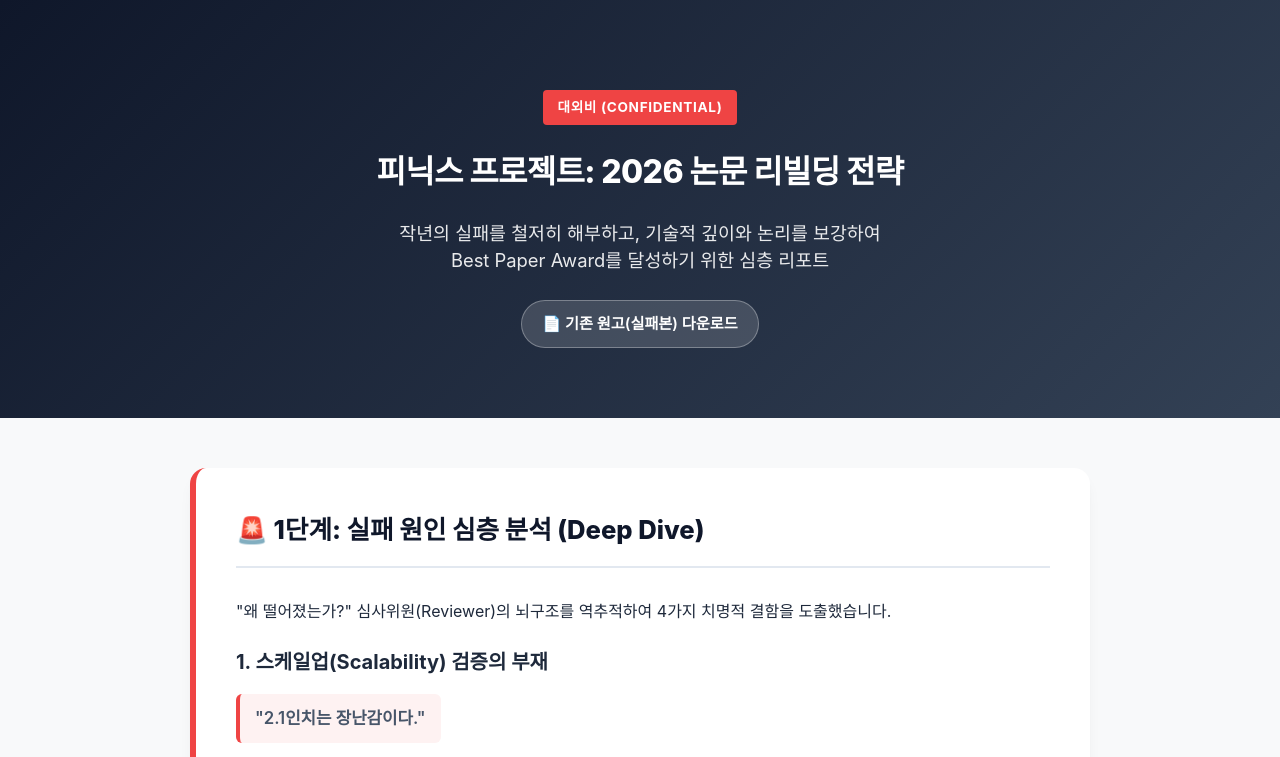
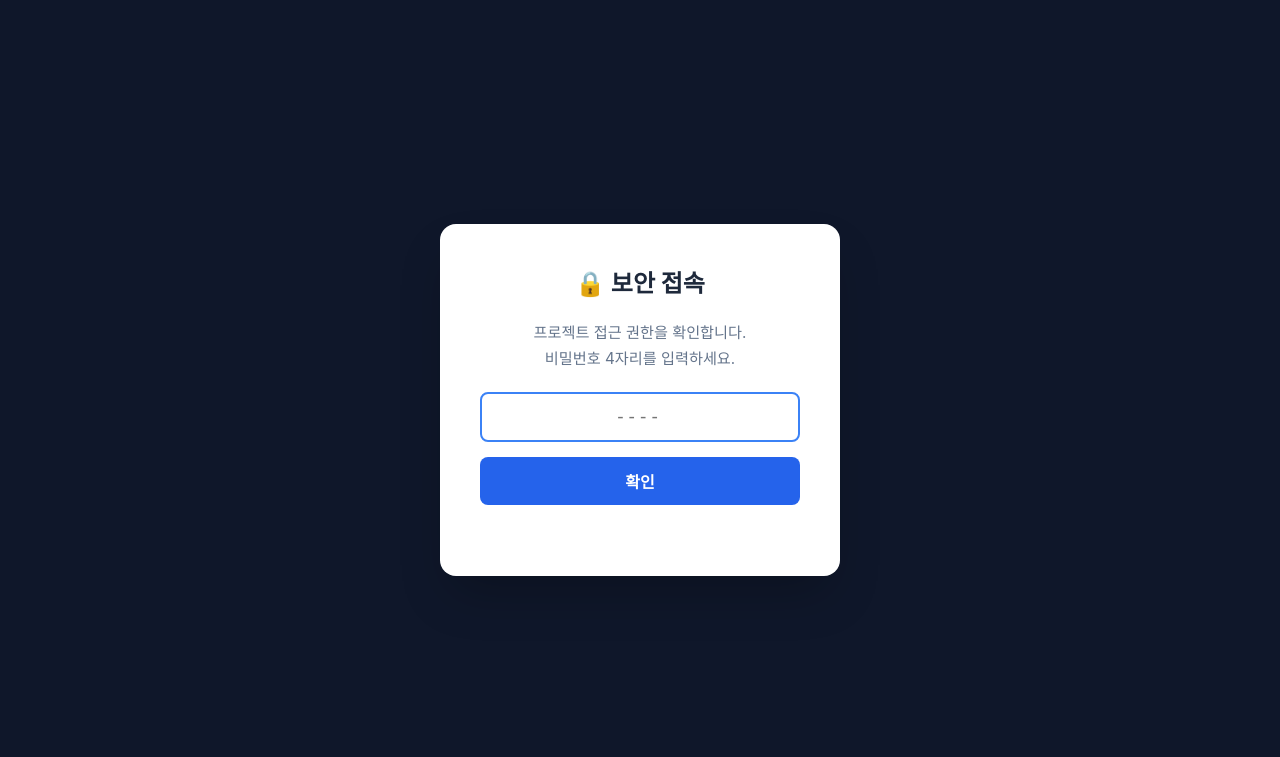
Before and after one commit to heekeunlee/paper_submission_001, a plain HTML site: page index.html in a window 1280 px wide. Shown: the top 757 px of the page. Drawn offline with Linux system fonts and the light colour scheme; a web font is replaced by a local one.

Commit message:
Feat: Implement password protection (0001)

```diff
--- a/index.html
+++ b/index.html
@@ -11,6 +11,17 @@
 </head>
 
 <body>
+    <!-- Password Overlay -->
+    <div id="password-overlay">
+        <div class="password-box">
+            <h2>🔒 보안 접속</h2>
+            <p>프로젝트 접근 권한을 확인합니다.<br>비밀번호 4자리를 입력하세요.</p>
+            <input type="password" id="password-input" maxlength="4" placeholder="----" onkeyup="checkEnter(event)">
+            <button onclick="checkPassword()">확인</button>
+            <p id="error-msg" class="error-msg"></p>
+        </div>
+    </div>
+
     <header class="hero">
         <div class="container">
             <span class="badge">대외비 (CONFIDENTIAL)</span>
@@ -170,6 +181,36 @@
     <footer>
         <p>2026 Paper Submission Strategy Report • Updated for Deep Dive Analysis</p>
     </footer>
+
+    <script>
+        function checkPassword() {
+            const input = document.getElementById('password-input').value;
+            const overlay = document.getElementById('password-overlay');
+            const errorMsg = document.getElementById('error-msg');
+
+            if (input === '0001') {
+                overlay.style.opacity = '0';
+                setTimeout(() => {
+                    overlay.style.display = 'none';
+                }, 500);
+            } else {
+                errorMsg.textContent = '비밀번호가 올바르지 않습니다.';
+                document.getElementById('password-input').value = '';
+                document.getElementById('password-input').focus();
+            }
+        }
+
+        function checkEnter(event) {
+            if (event.key === 'Enter') {
+                checkPassword();
+            }
+        }
+
+        // Focus input on load
+        window.onload = function () {
+            document.getElementById('password-input').focus();
+        }
+    </script>
 </body>
 
 </html>
--- a/styles.css
+++ b/styles.css
@@ -16,6 +16,86 @@ body {
     margin: 0;
     line-height: 1.7;
     word-break: keep-all;
+}
+
+/* Password Overlay */
+#password-overlay {
+    position: fixed;
+    top: 0;
+    left: 0;
+    width: 100%;
+    height: 100%;
+    background-color: #0f172a;
+    display: flex;
+    justify-content: center;
+    align-items: center;
+    z-index: 9999;
+    transition: opacity 0.5s ease;
+}
+
+.password-box {
+    background: white;
+    padding: 2.5rem;
+    border-radius: 16px;
+    text-align: center;
+    box-shadow: 0 25px 50px -12px rgba(0, 0, 0, 0.25);
+    max-width: 90%;
+    width: 320px;
+}
+
+.password-box h2 {
+    margin: 0 0 10px;
+    color: #1e293b;
+    font-size: 1.5rem;
+}
+
+.password-box p {
+    color: #64748b;
+    margin-bottom: 20px;
+    font-size: 0.95rem;
+}
+
+.password-box input {
+    width: 100%;
+    padding: 12px;
+    font-size: 1.2rem;
+    text-align: center;
+    letter-spacing: 5px;
+    border: 2px solid #e2e8f0;
+    border-radius: 8px;
+    margin-bottom: 15px;
+    box-sizing: border-box;
+    /* Fix width overflow */
+    outline: none;
+}
+
+.password-box input:focus {
+    border-color: #3b82f6;
+}
+
+.password-box button {
+    width: 100%;
+    padding: 12px;
+    background-color: #2563eb;
+    color: white;
+    border: none;
+    border-radius: 8px;
+    font-size: 1rem;
+    font-weight: 600;
+    cursor: pointer;
+    transition: background-color 0.2s;
+}
+
+.password-box button:hover {
+    background-color: #1d4ed8;
+}
+
+.error-msg {
+    color: #ef4444 !important;
+    font-size: 0.85rem !important;
+    margin-top: 15px !important;
+    margin-bottom: 0 !important;
+    min-height: 1.2em;
 }
 
 .container {
```
